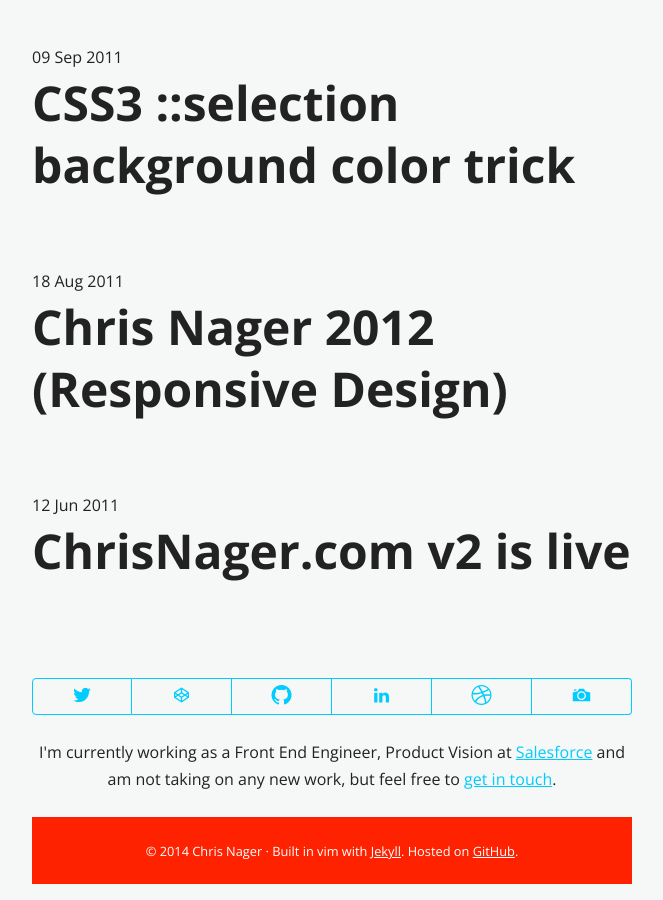
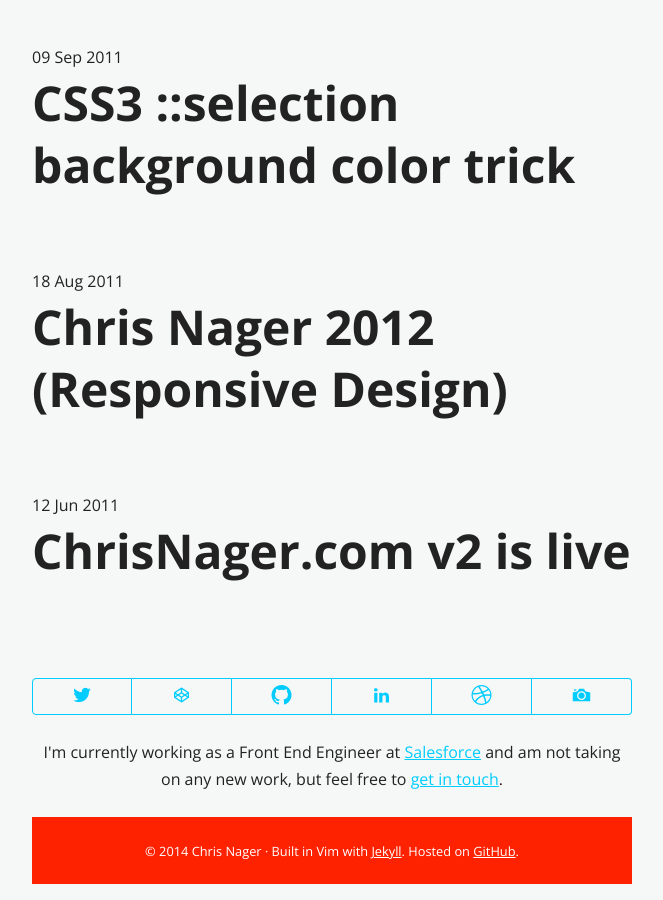
Before and after one commit to chrisnager/chrisnager.github.io, a Jekyll site: the page built from index.html, in a window 1280 px wide and 900 px high, scrolled down 2975 px. Shown: the whole window, without its empty margins (308-971 px from the left). Built offline with Jekyll 4.4.1, drawn with Linux system fonts in a browser that asks for light colours; nearby versions of some CDN libraries; library files that are not in the unit come from our copies; Markdown is read by kramdown in place of the engine named in the settings.

```diff
--- a/_layouts/default.html
+++ b/_layouts/default.html
@@ -64,9 +64,9 @@
                  --><li><a href="//dribbble.com/chrisnager"><i alt="f201" class="genericon  genericon-dribbble"></i></a></li><!--
                  --><li><a href="//chrisnager.exposure.so/sutro-baths"><i alt="f201" class="genericon  genericon-image"></i></a></li>
                 </ul>
-                <p>I'm currently working as a Front End Engineer, Product Vision at <a href="//salesforce.com">Salesforce</a> and am not taking on any new work, but feel free to <a href="mailto:chris@chrisnager.com">get in touch</a>.</p>
+                <p>I'm currently working as a Front End Engineer at <a href="//salesforce.com">Salesforce</a> and am not taking on any new work, but feel free to <a href="mailto:chris@chrisnager.com">get in touch</a>.</p>
                 <div class="copyright">
-                    <p><small>&copy; 2014 Chris Nager &middot; Built in vim with <a href="//jekyllrb.com/">Jekyll</a>. Hosted on <a href="//github.com/chrisnager/chrisnager.com">GitHub</a>.</small></p>
+                    <p><small>&copy; 2014 Chris Nager &middot; Built in Vim with <a href="//jekyllrb.com/">Jekyll</a>. Hosted on <a href="//github.com/chrisnager/chrisnager.com">GitHub</a>.</small></p>
                 </div>
             </footer>
         </div>
```
Also changed, not shown: profile.md (+11 -1 lines).
